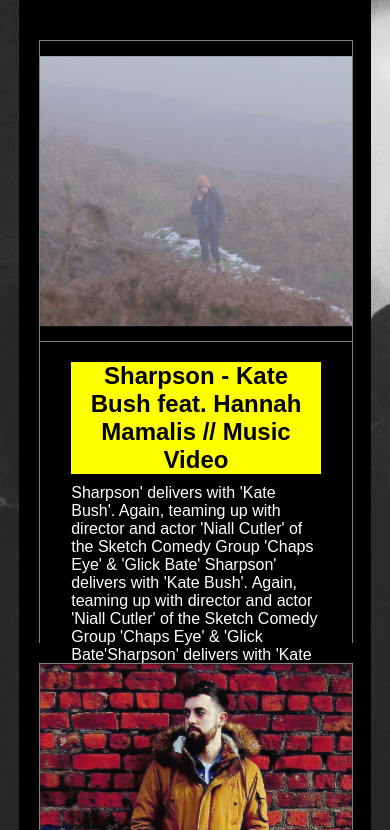
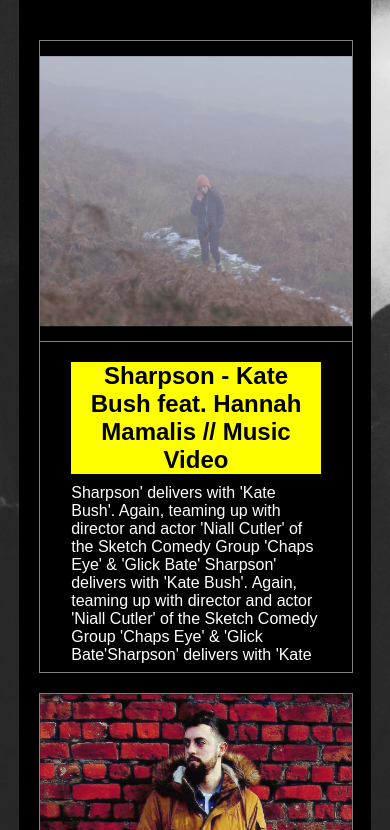
Before and after one commit to DarylHowe/dubsound-WebDesignAssessment, a plain HTML site: page TheJuice/index.html in a window 390 px wide. Shown: the part 270-1100 px from the top of the page. Drawn offline with nearby package versions, Linux system fonts and the light colour scheme.

Commit message:
Add files via upload

```diff
--- a/TheJuice/style.css
+++ b/TheJuice/style.css
@@ -590,6 +590,10 @@ display: none;
 /* ARTICLES  */
 @media only screen and (max-width: 820px){
 
+.articletemplate{
+height: 330px;
+}
+
 .articleinner{
 border: none;
 }
@@ -617,10 +621,6 @@ margin-bottom: 20px;
 }
 
 }
-
-
-
-
 
 /* FOOTER, SPACERS */
 @media only screen and (max-width: 750px){
```
